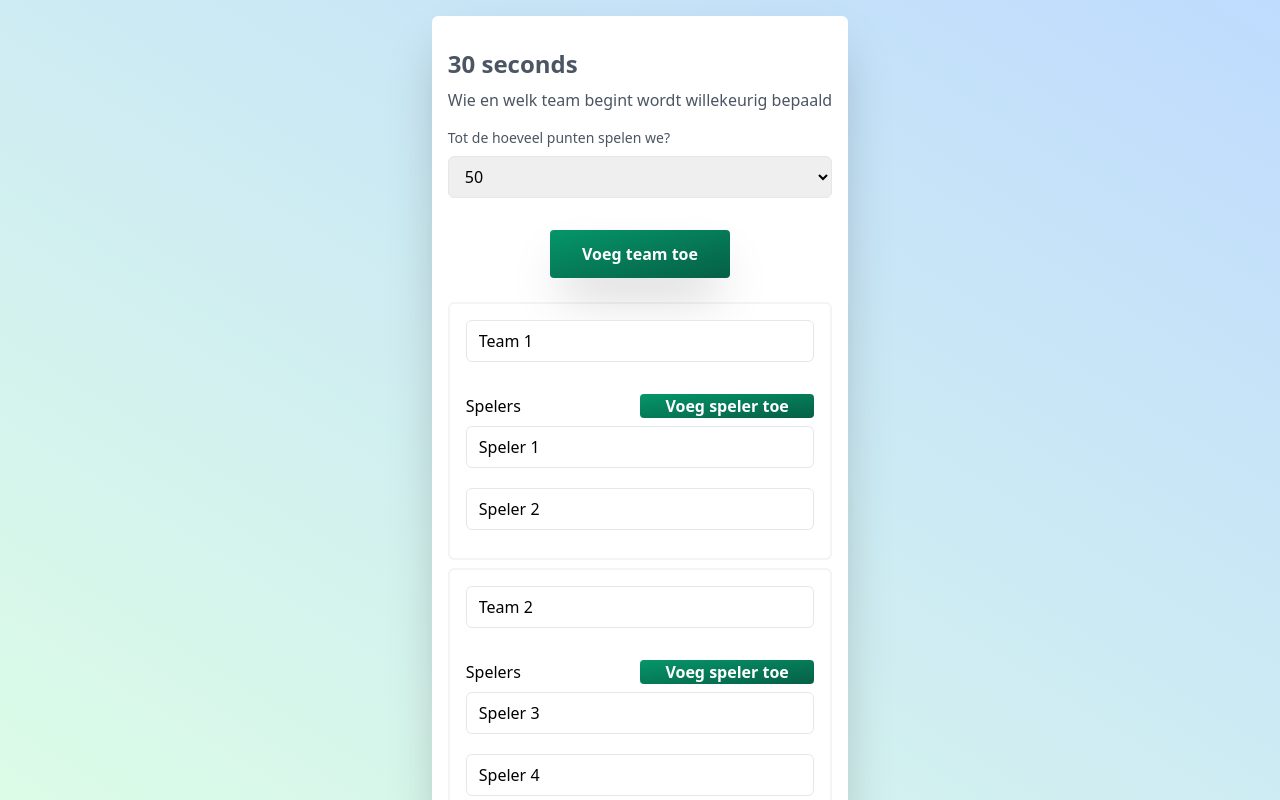
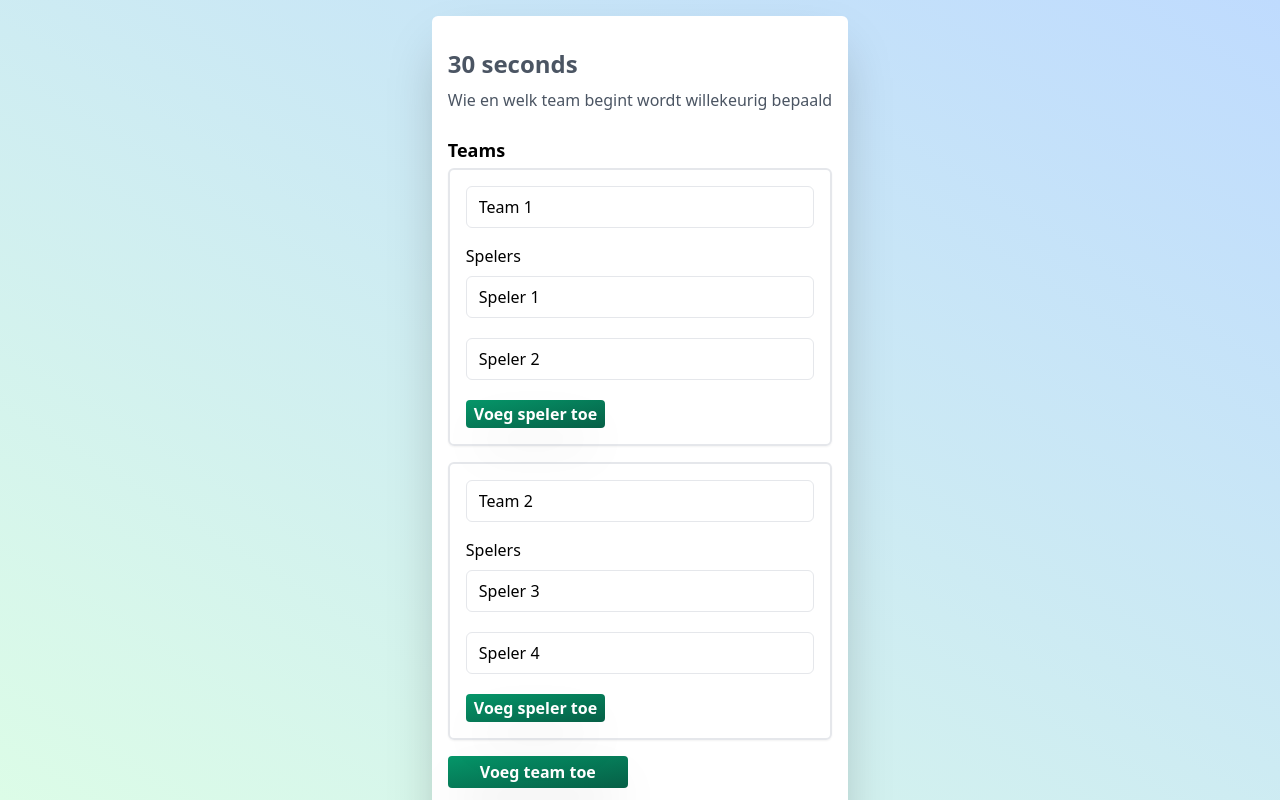
Before and after one commit to NickHuijgen/thirty-seconds-clone, a Nuxt app: page /game in a window 1280 px wide. Built offline with nearby package versions, Linux system fonts and the light colour scheme.

Commit message:
[main] improve UI

```diff
--- a/components/GameSetup.vue
+++ b/components/GameSetup.vue
@@ -9,7 +9,7 @@
       Ga verder met bestaand spel
     </button>
 
-    <div class="py-4">
+    <div class="pt-4">
       <p class="text-2xl font-bold text-gray-600 mb-2">
         30 seconds
       </p>
@@ -17,43 +17,17 @@
       <p class="text-gray-600 mb-4">
         Wie en welk team begint wordt willekeurig bepaald
       </p>
-
-      <div>
-        <label
-            for="max_score"
-            class="block mb-2 text-sm text-gray-600"
-        >
-          Tot de hoeveel punten spelen we?
-        </label>
-        <select
-            v-model="game.max_score"
-            name="max_score"
-            id="max_score"
-            class="w-full px-3 py-2 border rounded-md dark:border-gray-300 dark:bg-gray-50 dark:text-gray-800"
-        >
-          <option :value="10">10</option>
-          <option :value="25">25</option>
-          <option :value="50">50</option>
-          <option :value="100">100</option>
-        </select>
-      </div>
     </div>
 
-    <div>
-      <div class="flex justify-center py-4">
-        <button
-            type="button"
-            class="px-8 py-3 font-semibold rounded bg-gradient-to-br text-white shadow-2xl hover:bg-gradient-to-tr from-emerald-600 to-emerald-800"
-            @click="addTeam(game)"
-        >
-          Voeg team toe
-        </button>
-      </div>
+    <div class="pt-2">
+      <p class="font-semibold text-lg mb-1">
+        Teams
+      </p>
 
       <div
           v-for="(team, index) in game.teams"
           :key="index"
-          class="border-2 border-gray-100 rounded-md p-4 my-2"
+          class="border-2 border-gray-200 shadow-sm rounded-md p-4 mb-4"
       >
         <TeamSetup
             :team="team"
@@ -62,6 +36,40 @@
             :can-remove="game.teams.length > 2"
         />
       </div>
+    </div>
+
+    <div class="flex pb-4">
+      <button
+          type="button"
+          class="px-8 py-1 font-semibold rounded bg-gradient-to-br text-white shadow-2xl hover:bg-gradient-to-tr from-emerald-600 to-emerald-800"
+          @click="addTeam(game)"
+      >
+        Voeg team toe
+      </button>
+    </div>
+
+    <div class="py-4">
+      <p class="font-semibold">
+        Regels
+      </p>
+
+      <label
+          for="max_score"
+          class="block mb-2 text-sm"
+      >
+        Tot de hoeveel punten spelen we?
+      </label>
+      <select
+          v-model="game.max_score"
+          name="max_score"
+          id="max_score"
+          class="w-full px-3 py-2 border rounded-md dark:border-gray-300 dark:bg-gray-50 dark:text-gray-800"
+      >
+        <option :value="10">10</option>
+        <option :value="25">25</option>
+        <option :value="50">50</option>
+        <option :value="100">100</option>
+      </select>
     </div>
 
     <div class="pt-3 flex justify-center pb-8">
--- a/components/TeamSetup.vue
+++ b/components/TeamSetup.vue
@@ -16,20 +16,10 @@
       >
     </div>
 
-    <div class="pt-8">
-      <div class="grid grid-cols-2">
-        <p>
-          Spelers
-        </p>
-
-        <button
-            type="button"
-            class="font-semibold rounded bg-gradient-to-br text-white shadow-2xl hover:bg-gradient-to-tr from-emerald-600 to-emerald-800"
-            @click="addPlayer(team)"
-        >
-          Voeg speler toe
-        </button>
-      </div>
+    <div class="pt-4">
+      <p class="font-medium">
+        Spelers
+      </p>
 
       <div
           v-for="(player, index) in team.players"
@@ -41,6 +31,16 @@
             @remove-player="removePlayer(team, player)"
             :can-remove="team.players.length > 2"
         />
+      </div>
+
+      <div class="pt-2">
+        <button
+            type="button"
+            class="px-2 py-0.5 font-semibold rounded bg-gradient-to-br text-white shadow-2xl hover:bg-gradient-to-tr from-emerald-600 to-emerald-800"
+            @click="addPlayer(team)"
+        >
+          Voeg speler toe
+        </button>
       </div>
     </div>
   </div>
```
